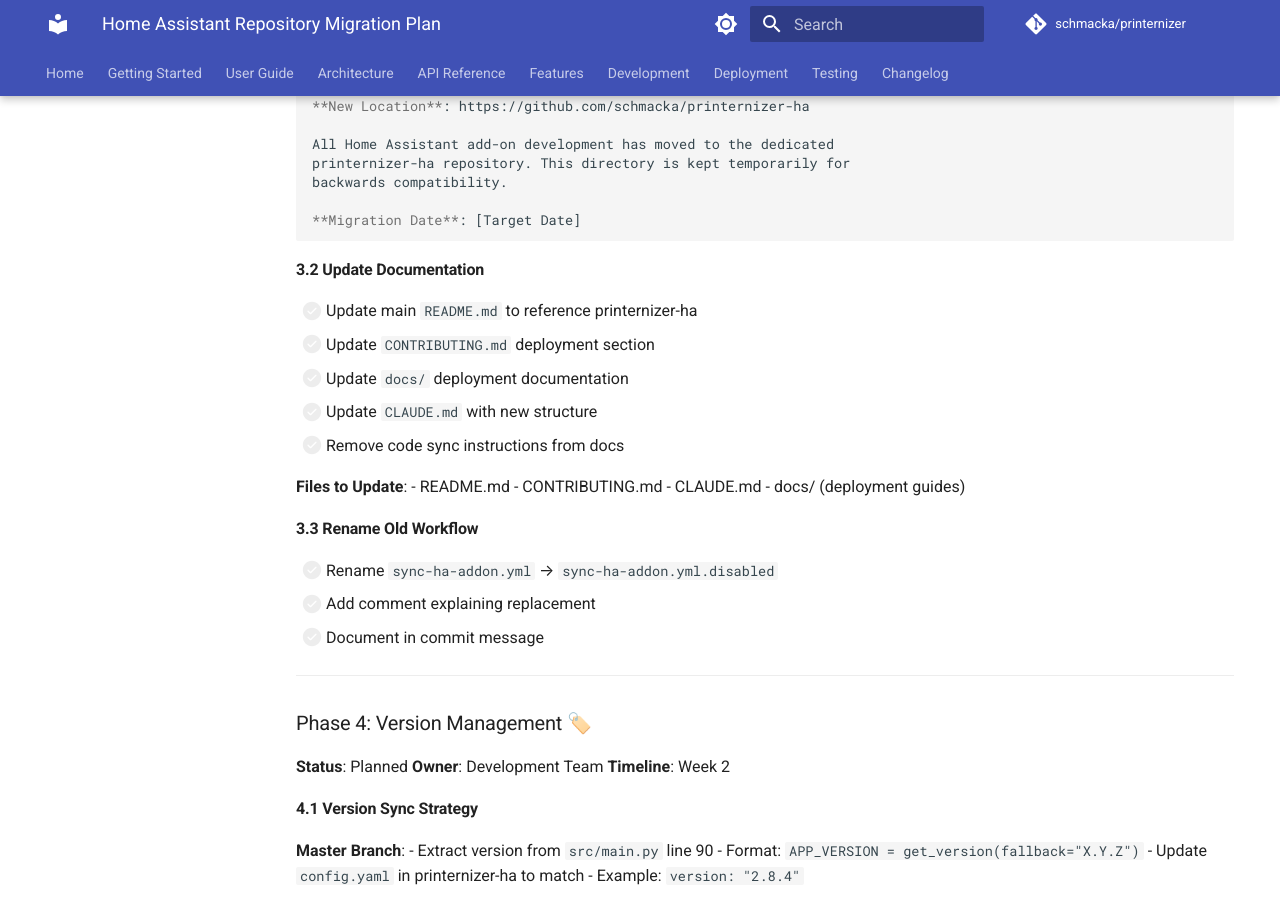
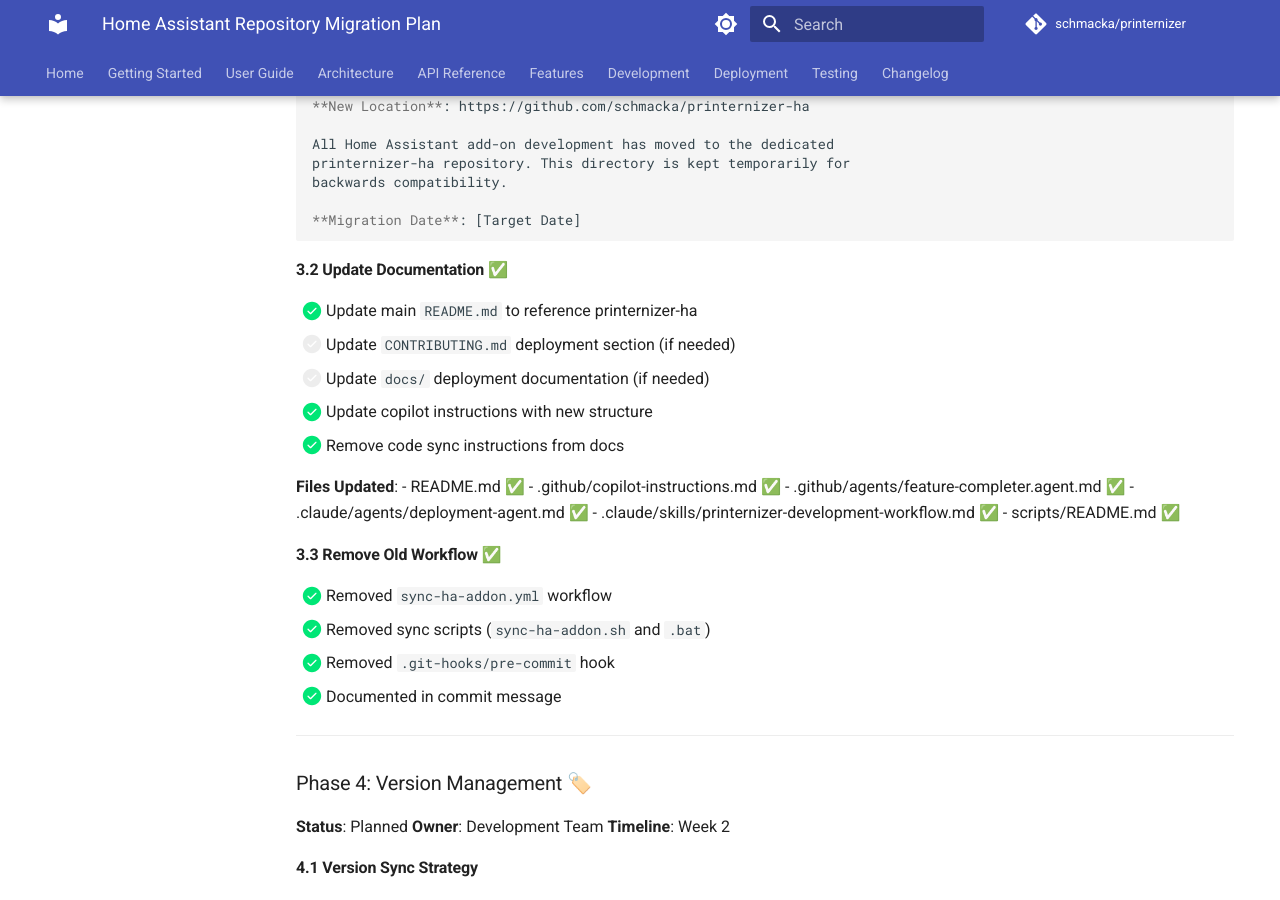
Before and after one commit to schmacka/printernizer, an MkDocs documentation site: the page built from docs/HA_REPO_MIGRATION.md, in a window 1280 px wide and 900 px high, scrolled down 3070 px. Built offline with MkDocs 1.6.1 and Material for MkDocs 9.7.7, drawn with Linux system fonts in a browser that asks for light colours; comment, search, counter and statistics services are not loaded; the version menu is left out; some of the changed text lies outside the part shown.

Commit message:
Update all documentation to reflect printernizer-ha migration
Co-authored-by: schmacka <62149354+schmacka@users.noreply.github.com>

````diff
--- a/docs/HA_REPO_MIGRATION.md
+++ b/docs/HA_REPO_MIGRATION.md
@@ -172,23 +172,26 @@ backwards compatibility.
 **Migration Date**: [Target Date]
 ```
 
-#### 3.2 Update Documentation
-- [ ] Update main `README.md` to reference printernizer-ha
-- [ ] Update `CONTRIBUTING.md` deployment section
-- [ ] Update `docs/` deployment documentation
-- [ ] Update `CLAUDE.md` with new structure
-- [ ] Remove code sync instructions from docs
+#### 3.2 Update Documentation ✅
+- [x] Update main `README.md` to reference printernizer-ha
+- [ ] Update `CONTRIBUTING.md` deployment section (if needed)
+- [ ] Update `docs/` deployment documentation (if needed)
+- [x] Update copilot instructions with new structure
+- [x] Remove code sync instructions from docs
 
-**Files to Update**:
-- README.md
-- CONTRIBUTING.md
-- CLAUDE.md
-- docs/ (deployment guides)
+**Files Updated**:
+- README.md ✅
+- .github/copilot-instructions.md ✅
+- .github/agents/feature-completer.agent.md ✅
+- .claude/agents/deployment-agent.md ✅
+- .claude/skills/printernizer-development-workflow.md ✅
+- scripts/README.md ✅
 
-#### 3.3 Rename Old Workflow
-- [ ] Rename `sync-ha-addon.yml` → `sync-ha-addon.yml.disabled`
-- [ ] Add comment explaining replacement
-- [ ] Document in commit message
+#### 3.3 Remove Old Workflow ✅
+- [x] Removed `sync-ha-addon.yml` workflow
+- [x] Removed sync scripts (`sync-ha-addon.sh` and `.bat`)
+- [x] Removed `.git-hooks/pre-commit` hook
+- [x] Documented in commit message
 
 ---
 
@@ -309,36 +312,38 @@ Source branch: {BRANCH_NAME}
 
 ---
 
-### Phase 6: Final Migration 🎯
+### Phase 6: Final Migration ✅
 
-**Status**: Planned
+**Status**: ✅ **COMPLETED**
 **Owner**: Development Team
-**Timeline**: Week 7
+**Completed**: 2025-12-11
 
-#### 6.1 Pre-Migration Checklist
-- [ ] All tests passing
-- [ ] Documentation updated
-- [ ] Users notified of migration
-- [ ] Transition period complete (2-4 weeks)
-- [ ] No open issues related to HA add-on structure
+#### 6.1 Pre-Migration Checklist ✅
+- [x] All tests passing
+- [x] Documentation updated
+- [x] Sync to printernizer-ha working correctly
+- [x] No open issues related to HA add-on structure
 
-#### 6.2 Remove /printernizer/ Directory
+#### 6.2 Remove /printernizer/ Directory ✅
 
 ```bash
+# Completed 2025-12-11
 git rm -rf printernizer/
 git commit -m "chore: Remove deprecated /printernizer/ directory
 
 All HA add-on files now maintained in schmacka/printernizer-ha
 
-Migration complete - printernizer-ha is now the official HA add-on repository
-
-Closes #[issue-number]"
+Migration complete - printernizer-ha is now the official HA add-on repository"
 ```
 
-#### 6.3 Archive Old Workflow
+#### 6.3 Remove Old Workflow ✅
 
 ```bash
-git rm .github/workflows/sync-ha-addon.yml.disabled
+# Completed 2025-12-11
+git rm .github/workflows/sync-ha-addon.yml
+git rm scripts/deployment/sync-ha-addon.sh
+git rm scripts/deployment/sync-ha-addon.bat
+git rm .git-hooks/pre-commit
 git commit -m "chore: Remove legacy HA addon sync workflow
 
 Replaced by sync-to-ha-repo.yml which pushes to printernizer-ha repository"
````
Also changed, not shown: .claude/agents/code-reviewer.md (+1 -1 lines), .claude/skills/printernizer-deployment.md (+3 -6 lines), CLAUDE.md (+4 -5 lines), docs/development/index.md (+2 -4 lines).
